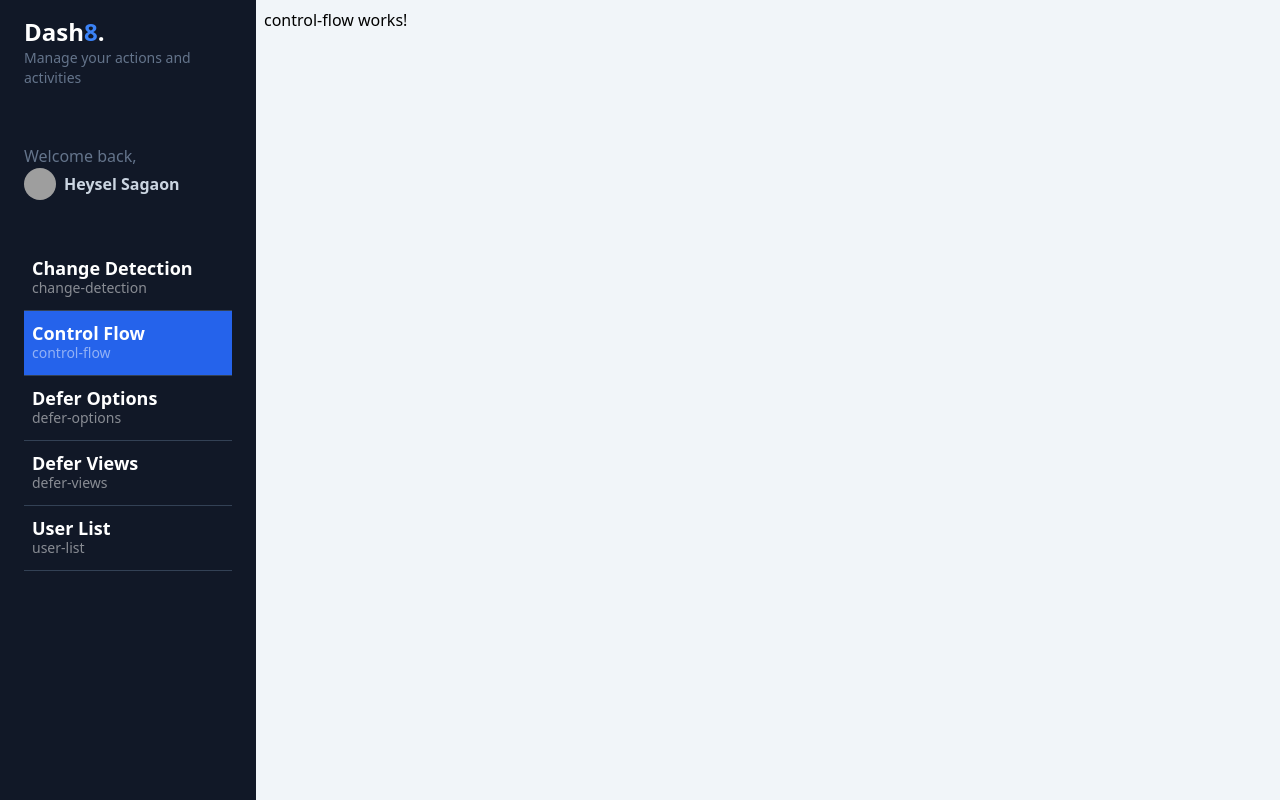
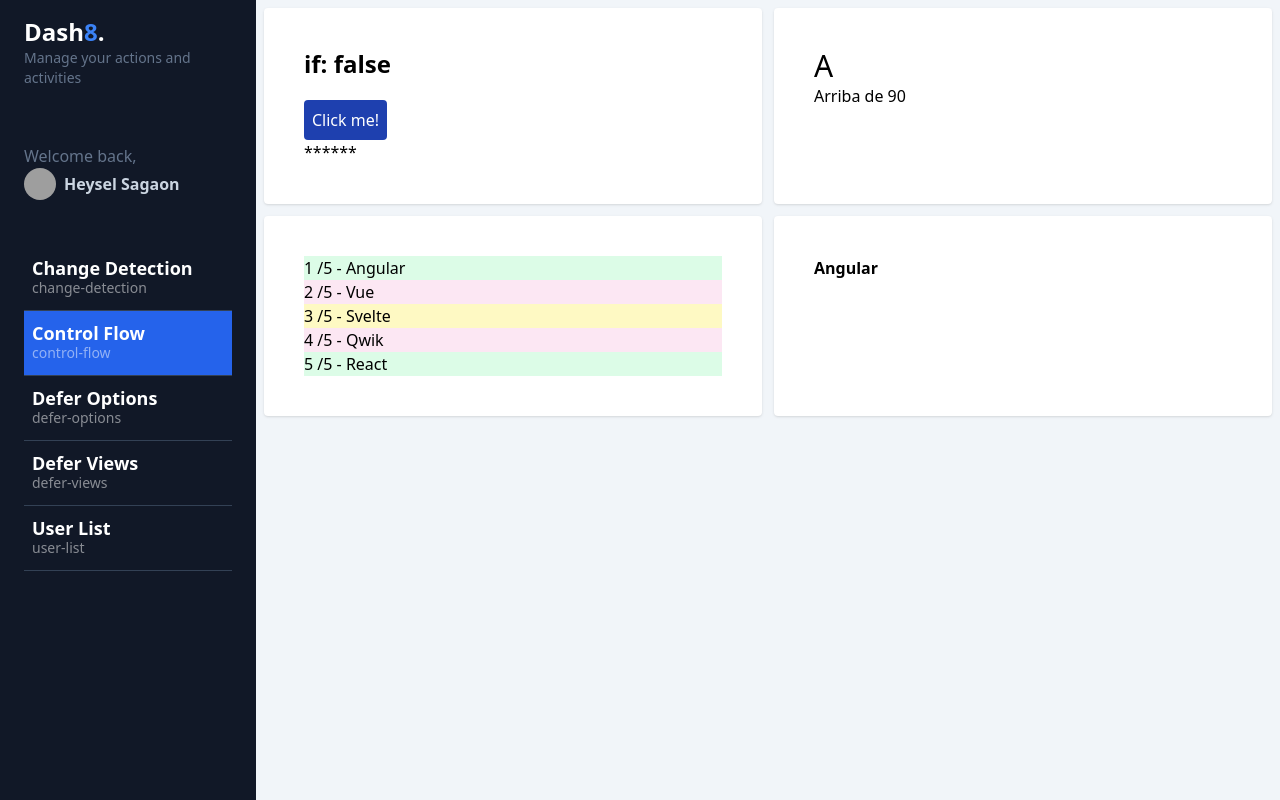
Before and after one commit to HeysolRacing/dashboard-app, an Angular app: page /dashboard/control-flow in a window 1280 px wide. Built offline with nearby package versions, Linux system fonts and the light colour scheme; grey boxes are pictures that could not be loaded.

Commit message:
control flow statements

```diff
--- /dev/null
+++ b/src/app/dashboard/pages/control-flow/control-flow.component.html
@@ -0,0 +1,58 @@
+<section class="grid grid-cols-1 md:grid-cols-2 gap-3">
+  <!-- ngInf @if -->
+  <div class="bg-white rounded shadow p-10">
+    <h2 class="text-2xl font-bold mb-5">if: {{ showContent() }}</h2>
+    <button
+      class="p-2 bg-blue-800 rounded text-white"
+      (click)="toggleContent()"
+    >
+      Click me!
+    </button>
+    @if (showContent()) {
+    <p>Hola mundo</p>
+    } @else {
+    <p>******</p>
+    }
+  </div>
+  <!-- @switch -->
+  <div class="bg-white rounded shadow p-10">
+    <h2 class="text-3xl">{{ showGrade() }}</h2>
+
+    @switch (showGrade()) { @case ('A') {
+    <p>Arriba de 90</p>
+    } @case ('B') {
+    <p>Arriba de 80</p>
+    } @default {
+    <p>Reprobado</p>
+    } }
+  </div>
+
+  <!-- @for -->
+  <div class="bg-white rounded shadow p-10">
+    <ul>
+      @for (framework of showFrameworks(); track showFrameworks; let i = $index,
+      first = $first, last = $last, even = $even, odd = $odd, count = $count) {
+      <li
+        [class]="{
+      'bg-yellow-100': even && !first && !last,
+      'bg-pink-100': odd && !first && !last,
+      'bg-green-100': first || last,
+    }"
+      >
+        {{ i + 1 }} /{{ count }} - {{ framework }}
+      </li>
+      }
+    </ul>
+  </div>
+  <div class="bg-white rounded shadow p-10">
+    <ul>
+      @for (framework of showFrameworks2(); track $index) {
+      <li>
+        <h2 class="font-bold">{{ framework }}</h2>
+      </li>
+      }@empty {
+      <li>No hay</li>
+      }
+    </ul>
+  </div>
+</section>
--- a/src/app/dashboard/pages/control-flow/control-flow.component.ts
+++ b/src/app/dashboard/pages/control-flow/control-flow.component.ts
@@ -1,14 +1,23 @@
+import { Component, signal } from '@angular/core';
 import { CommonModule } from '@angular/common';
-import { ChangeDetectionStrategy, Component } from '@angular/core';
 
+type Grade = 'A' | 'B' | 'F';
 @Component({
   selector: 'app-control-flow',
   standalone: true,
-  imports: [
-    CommonModule,
-  ],
-  template: `<p>control-flow works!</p>`,
+  imports: [CommonModule],
+  templateUrl: './control-flow.component.html',
   styleUrl: './control-flow.component.css',
-  changeDetection: ChangeDetectionStrategy.OnPush,
 })
-export default class ControlFlowComponent { }
+export default class ControlFlowComponent {
+  public showContent = signal(false);
+  public showGrade = signal<Grade>('A');
+
+  public showFrameworks = signal(['Angular', 'Vue', 'Svelte', 'Qwik', 'React']);
+  public showFrameworks2 = signal(['Angular']);
+
+
+  public toggleContent() {
+    this.showContent.update((value) => !value);
+  }
+}
```
